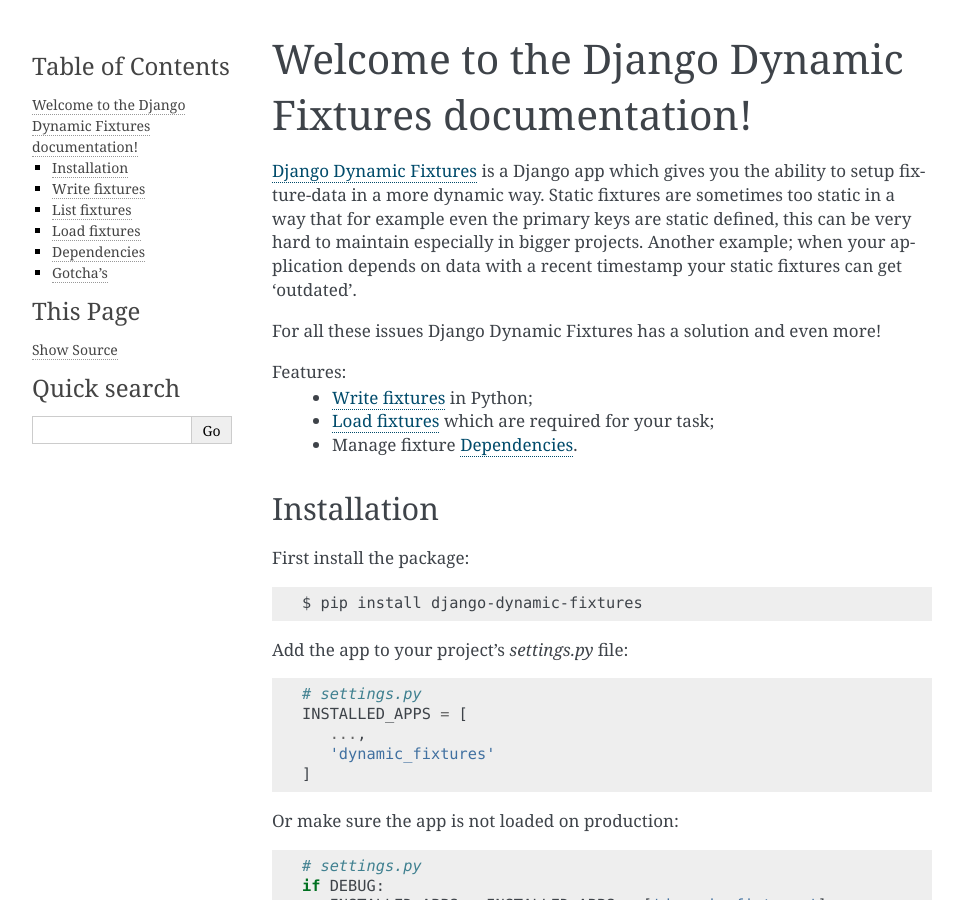
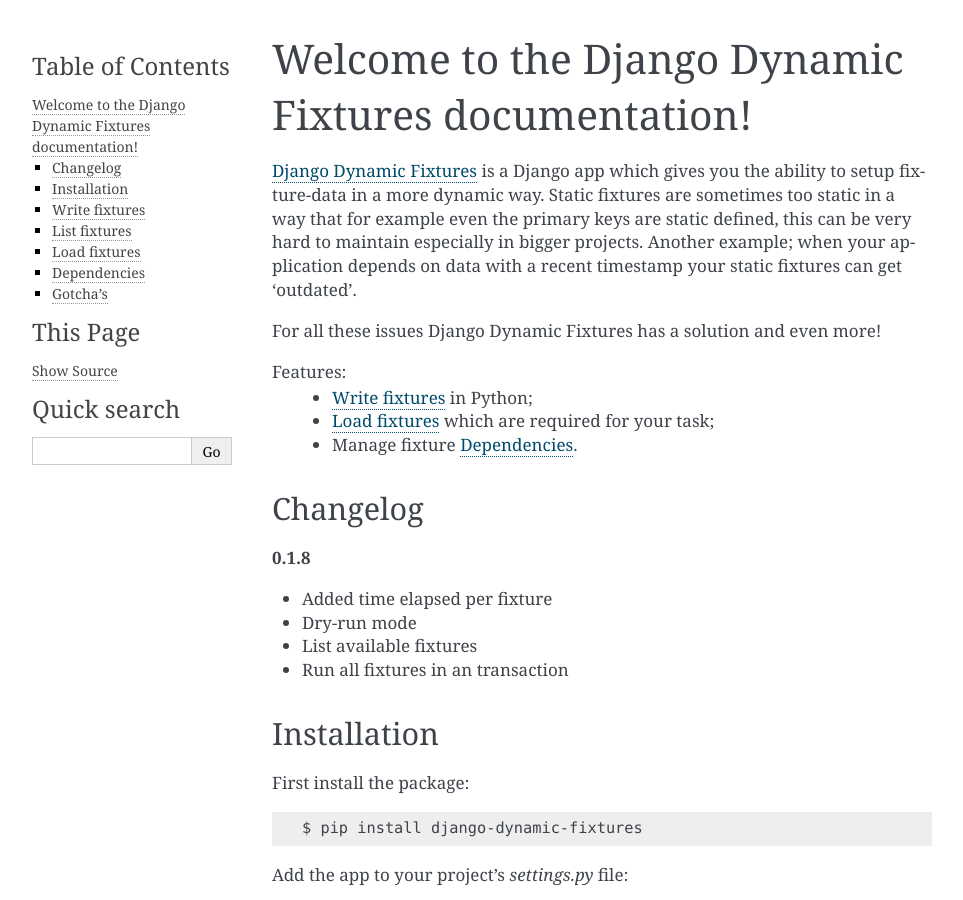
Before and after one commit to Peter-Slump/django-dynamic-fixtures, a Sphinx documentation site: the page built from docs/source/index.rst, in a window 1280 px wide and 900 px high. Shown: the whole window, without its empty margins (148-1111 px from the left). Built offline with Sphinx 7.4.7, drawn with Linux system fonts in a browser that asks for light colours.

```diff
--- a/docs/source/index.rst
+++ b/docs/source/index.rst
@@ -22,6 +22,15 @@ Features:
   - :ref:`load_fixtures` which are required for your task;
   - Manage fixture :ref:`dependencies`.
 
+Changelog
+=========
+
+**0.1.8**
+
+* Added time elapsed per fixture
+* Dry-run mode
+* List available fixtures
+* Run all fixtures in an transaction
 
 Installation
 ============
```
Also changed, not shown: README.md (+1 -1 lines).
